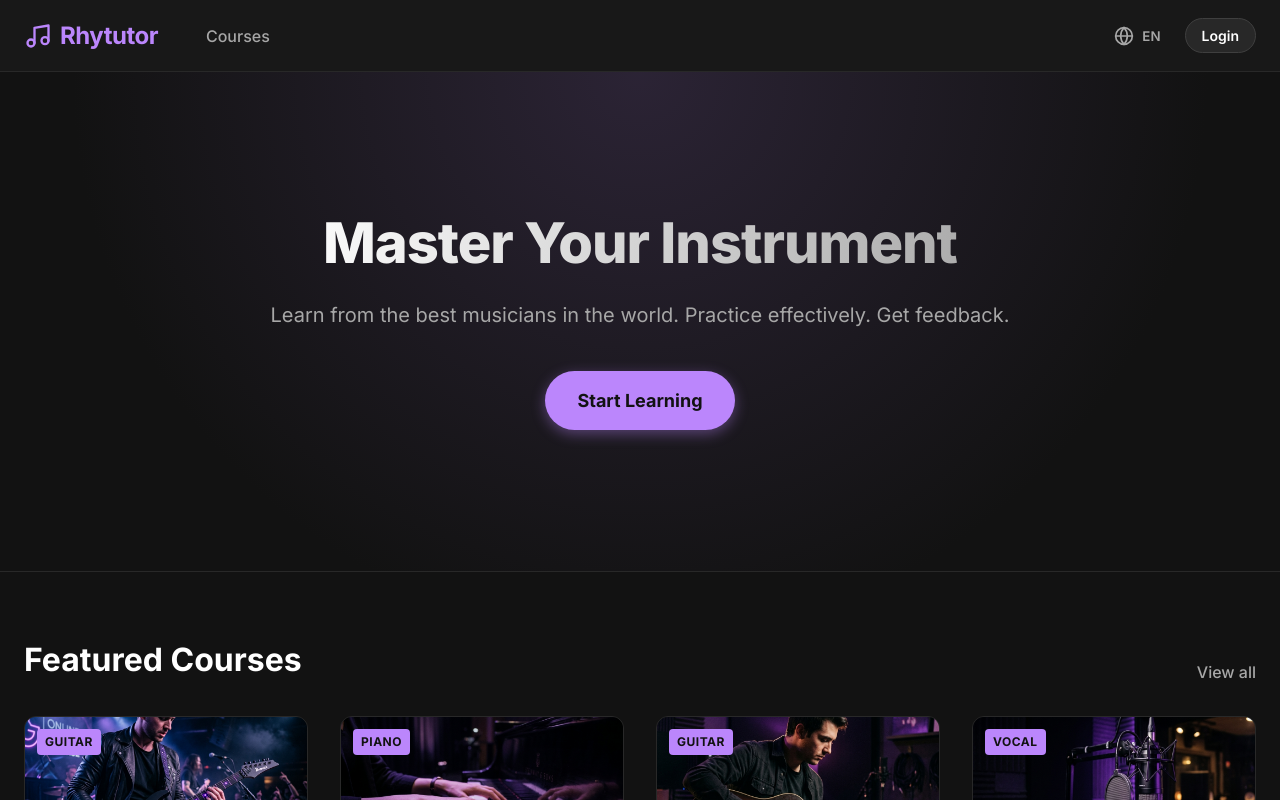
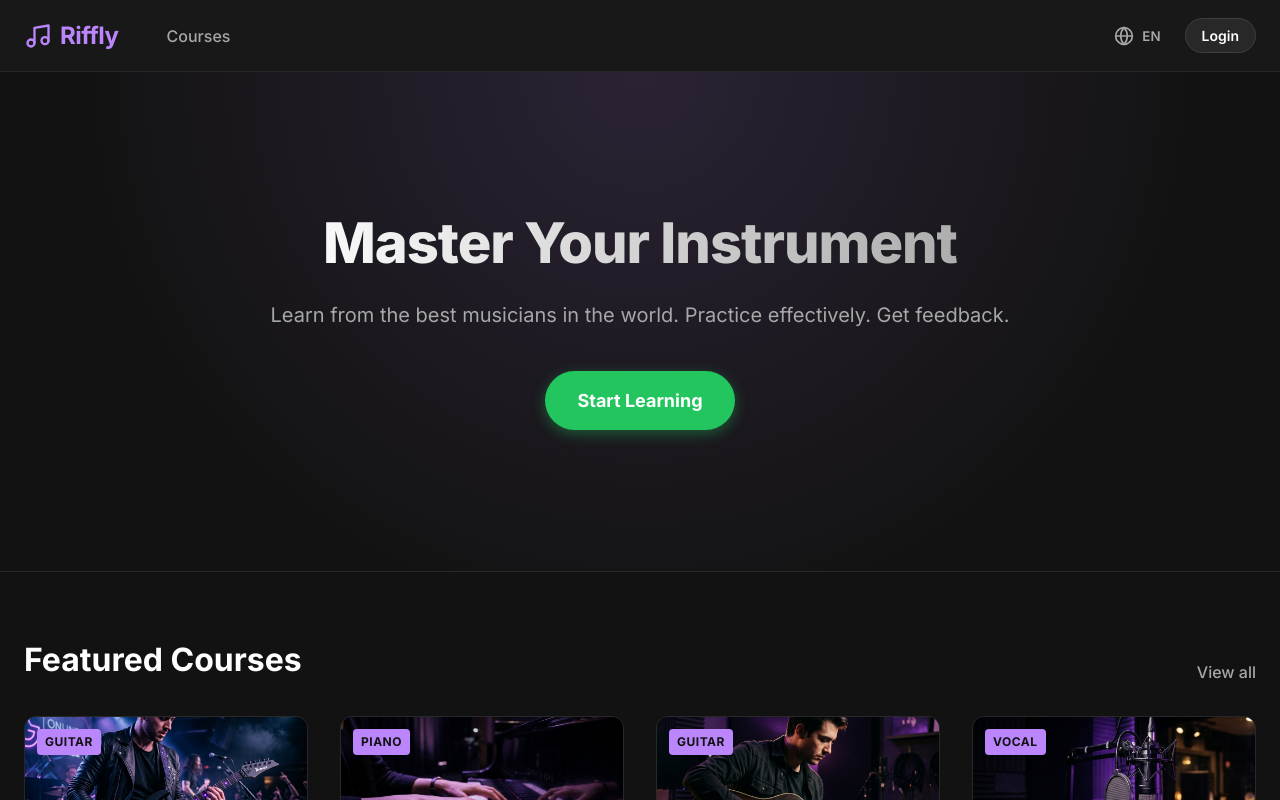
Before and after one commit to falcno/rhytutor-repo, a Next.js app: page / in a window 1280 px wide. Shown: the top 800 px of the page. Built offline with nearby package versions, Linux system fonts and the light colour scheme.

Commit message:
Update site name to Riffly and make Start Learning button green

```diff
--- a/src/app/layout.tsx
+++ b/src/app/layout.tsx
@@ -9,7 +9,7 @@ import Navbar from '@/components/Navbar';
 const inter = Inter({ subsets: ['latin'] });
 
 export const metadata: Metadata = {
-  title: 'Rhytutor - Music Learning Platform',
+  title: 'Riffly - Music Learning Platform',
   description: 'Learn from the best musicians in the world.',
 };
 
--- a/src/app/page.module.css
+++ b/src/app/page.module.css
@@ -56,20 +56,20 @@
 }
 
 .primaryBtn {
-  background-color: var(--primary);
-  color: var(--background);
+  background-color: #22c55e;
+  color: #ffffff;
   padding: 1rem 2rem;
   border-radius: var(--radius-full);
   font-weight: 700;
   font-size: 1.125rem;
   transition: all 0.2s ease;
-  box-shadow: 0 4px 14px 0 rgba(187, 134, 252, 0.39);
+  box-shadow: 0 4px 14px 0 rgba(34, 197, 94, 0.39);
 }
 
 .primaryBtn:hover {
-  background-color: var(--primary-hover);
+  background-color: #16a34a;
   transform: translateY(-2px);
-  box-shadow: 0 6px 20px rgba(187, 134, 252, 0.23);
+  box-shadow: 0 6px 20px rgba(34, 197, 94, 0.23);
 }
 
 .featured {
--- a/src/components/Navbar.tsx
+++ b/src/components/Navbar.tsx
@@ -22,7 +22,7 @@ export default function Navbar() {
       <div className={styles.container}>
         <Link href="/" className={styles.brand}>
           <Music className={styles.brandIcon} size={28} />
-          <span className={styles.brandName}>Rhytutor</span>
+          <span className={styles.brandName}>Riffly</span>
         </Link>
 
         <div className={styles.navLinks}>
```
